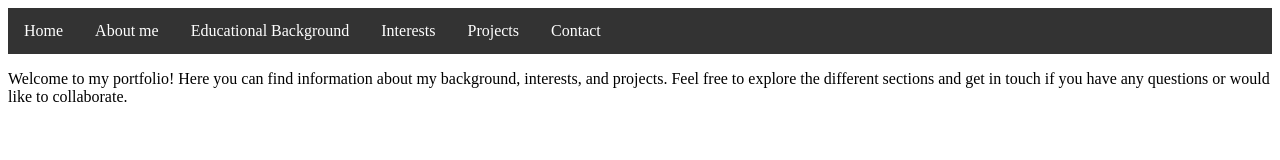
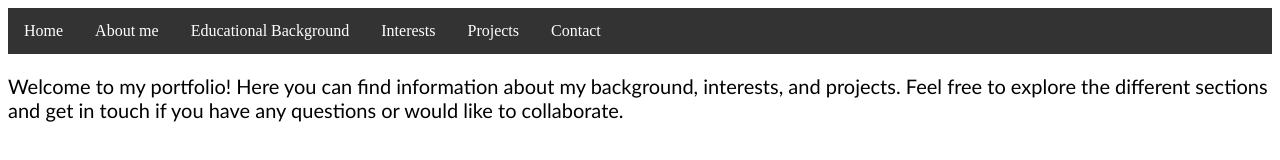
Before and after one commit to Conroy-a11y/Portfolio_Hackaton, a plain HTML site: page index.html in a window 1280 px wide. Drawn offline with Linux system fonts and the light colour scheme.

Commit message:
updating style and about.html

```diff
--- a/style.css
+++ b/style.css
@@ -28,3 +28,8 @@
 
   font-family: 'Courier New', Courier, monospace;
 }
+
+#welcome{
+  font-family: 'Gill Sans', 'Gill Sans MT', Calibri, 'Trebuchet MS', sans-serif;
+  font-size: 20px;
+}
```
Also changed, not shown: about.html (+2 -0 lines).
